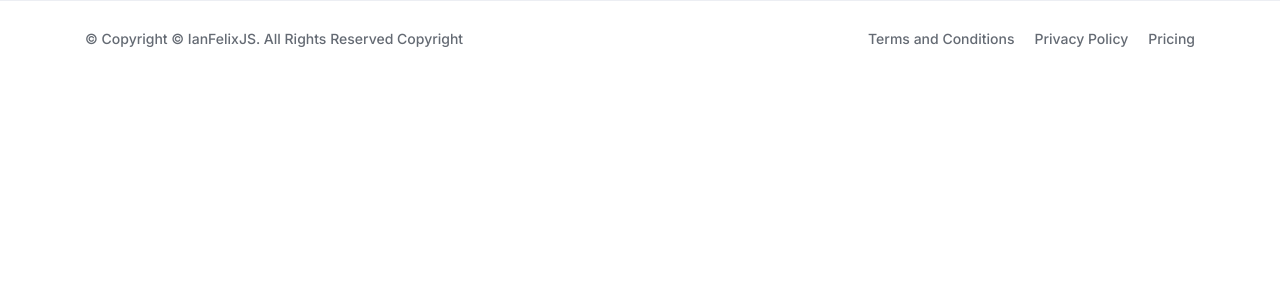
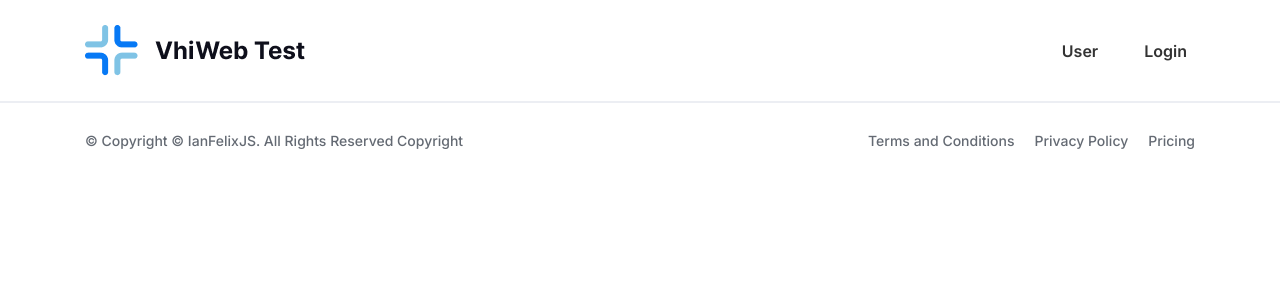
Before and after one commit to Ianphantom/vhiweb-test, a React (Create React App) app: page / in a window 1280 px wide. Shown: the top 300 px of the page. Built offline with nearby package versions, Linux system fonts and the light colour scheme.

Commit message:
ADD : Component Header

```diff
--- a/src/App.js
+++ b/src/App.js
@@ -1,11 +1,13 @@
 // import component
 import GlobalStyle from "./components/GlobalStyles";
 import Footer from "./components/Footer";
+import Header from "./components/Header";
 
 function App() {
   return (
     <div className='App'>
       <GlobalStyle />
+      <Header />
       <Footer />
     </div>
   );
--- /dev/null
+++ b/src/components/Header.js
@@ -0,0 +1,66 @@
+import styled from "styled-components";
+import { Link } from "react-router-dom";
+
+// import images
+import brandImage from "../assets/images/brand-image.png";
+
+const Header = () => {
+  return (
+    <HeaderStyled>
+      <div className='container'>
+        <nav className='navbar navbar-expand-lg'>
+          <Link className='navbar-brand' to='/'>
+            <img src={brandImage} alt='Brand Preview' />
+          </Link>
+          <button
+            className='navbar-toggler'
+            type='button'
+            data-toggle='collapse'
+            data-target='#navbarNavAltMarkup'
+            aria-controls='navbarNavAltMarkup'
+            aria-expanded='false'
+            aria-label='Toggle navigation'
+          >
+            <span className='navbar-toggler-icon text-s24'>☰</span>
+          </button>
+          <div className='collapse navbar-collapse' id='navbarNavAltMarkup'>
+            <div className='navbar-nav ml-auto'>
+              <Link className='nav-item nav-link text-w600 text-s16' to='/'>
+                User
+              </Link>
+              <Link
+                className='nav-item nav-link active text-w600 text-s16'
+                to='/service'
+              >
+                Login
+              </Link>
+            </div>
+          </div>
+        </nav>
+      </div>
+    </HeaderStyled>
+  );
+};
+
+const HeaderStyled = styled.div`
+  border-bottom: 1px solid #eceef3;
+  .container {
+    nav {
+      padding: 20px 0px;
+      .navbar-nav {
+        display: flex;
+        gap: 30px;
+        align-items: center;
+        .nav-item {
+          color: #333333;
+          transition: ease all 1s;
+          &:hover {
+            font-size: 18px;
+          }
+        }
+      }
+    }
+  }
+`;
+
+export default Header;
```
Also changed, not shown: src/assets/images/brand-image.png (added).
